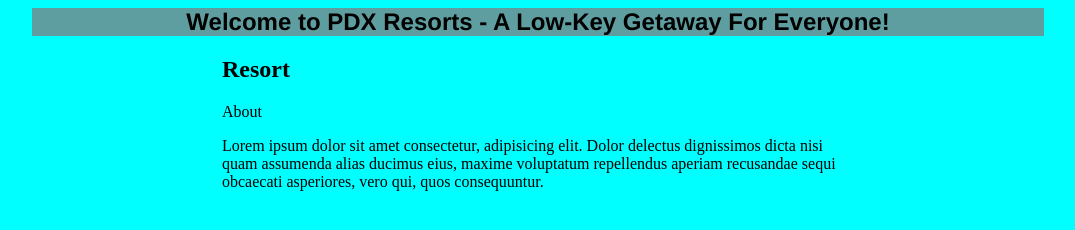
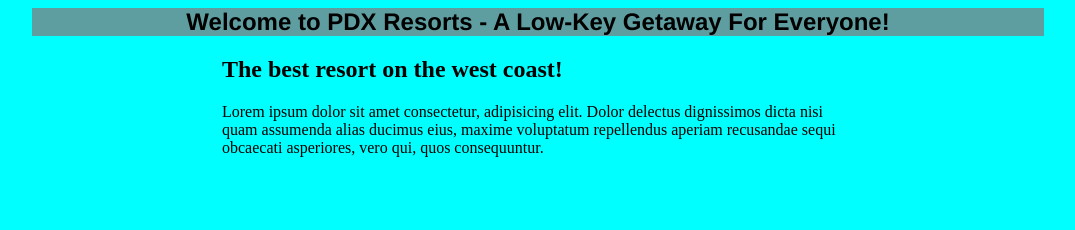
Before and after one commit to eusebiedev/resort-site, a plain HTML site: page index.html in a window 1280 px wide. Shown: the whole page, without its empty margins (102-1177 px from the left). Drawn offline with Linux system fonts and the light colour scheme.

Commit message:
Add text to h2

```diff
--- a/index.html
+++ b/index.html
@@ -7,13 +7,9 @@
 <body>
 <h1>Welcome to PDX Resorts - A Low-Key Getaway For Everyone!</h1>
  <div class="intro">
-  <h2>Resort</a></h2>
+  <h2>The best resort on the west coast!</h2>
 
-  <p>About</p>
   <p>Lorem ipsum dolor sit amet consectetur, adipisicing elit. Dolor delectus dignissimos dicta nisi quam assumenda alias ducimus eius, maxime voluptatum repellendus aperiam recusandae sequi obcaecati asperiores, vero qui, quos consequuntur.</p>
-
-
-
 </div>
 </body>
 </html>
```
